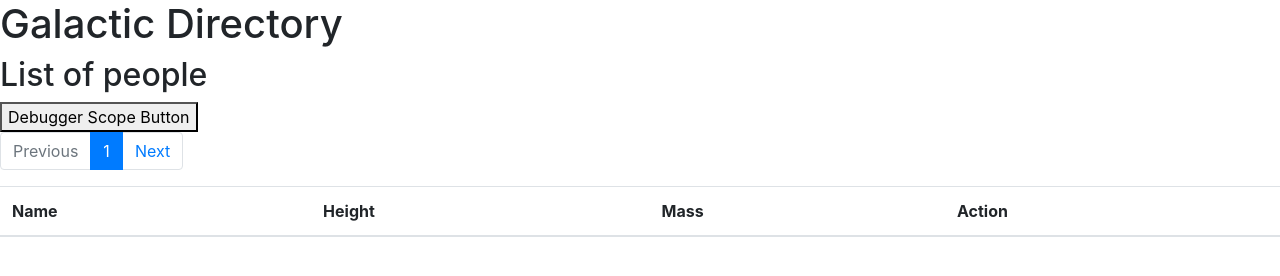
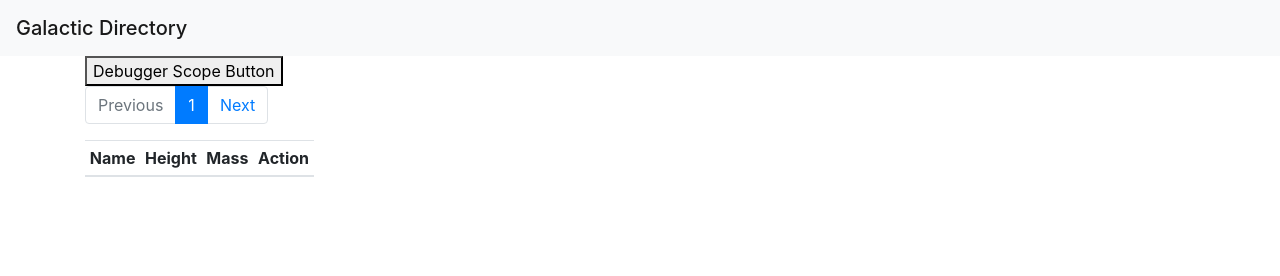
Before and after one commit to marclevetin/angularjs-star-wars, a website: page index.html in a window 1280 px wide. Drawn offline with nearby package versions, Linux system fonts and the light colour scheme; no server answers.

Commit message:
styled details div

```diff
--- a/index.html
+++ b/index.html
@@ -1,5 +1,6 @@
 <!DOCTYPE html>
 <html ng-app="app">
+
 <head>
     <meta charset="utf-8">
     <meta http-equiv="X-UA-Compatible" content="IE=edge">
@@ -9,9 +10,14 @@
     <link rel="stylesheet" href="https://maxcdn.bootstrapcdn.com/bootstrap/4.0.0/css/bootstrap.min.css" integrity="sha384-Gn5384xqQ1aoWXA+058RXPxPg6fy4IWvTNh0E263XmFcJlSAwiGgFAW/dAiS6JXm"
         crossorigin="anonymous">
 </head>
+
 <body ng-controller="mainController">
-        <h1>Galactic Directory</h1>
-        <h2>List of people</h2>
+    <nav class="navbar navbar-light bg-light">
+        <span class="navbar-brand mb-0 h1">Galactic Directory</span>
+    </nav>
+    <div class="container">
+        <div class="row">
+            <div class="col-sm-6">
                 <button ng-click="printToConsole()">Debugger Scope Button</button>
                 <!-- Table pagination -->
                 <nav aria-label="People table navigation">
@@ -28,10 +34,9 @@
                     </ul>
                 </nav>
                 <!-- End of table pagination -->
-        </div>
+
                 <!-- Table -->
-        <div class="table-responsive">
-            <table class="table table-striped">
+                    <table class="table table-responsive table-striped table-sm">
                         <thead>
                             <th>Name</th>
                             <th>Height</th>
@@ -47,16 +52,19 @@
                             </tr>
                         </tbody>
                     </table>
+                <!-- End of table -->
             </div>
-        <!-- End of table -->
             <!-- More details section -->
+            <div class="col-sm-6">
                 <div ng-if="showActivePerson">
-            <p>More details go here.</p>
-            <p ng-click="clearActive()">Close button</p>
+                    <h2>Details</h2>
+                    <button class="btn" ng-click="clearActive()">Close button</button>
                     <p ng-repeat="(key, value) in activePerson">{{key}}: {{value}}</p>
                 </div>
+            </div>
             <!-- End of more details section -->
-
+        </div>
+    </div>
     <script src="./node_modules/angular/angular.js"></script>
     <script src="https://code.jquery.com/jquery-3.2.1.slim.min.js" integrity="sha384-KJ3o2DKtIkvYIK3UENzmM7KCkRr/rE9/Qpg6aAZGJwFDMVNA/GpGFF93hXpG5KkN"
         crossorigin="anonymous"></script>
@@ -65,6 +73,6 @@
     <script src="https://maxcdn.bootstrapcdn.com/bootstrap/4.0.0/js/bootstrap.min.js" integrity="sha384-JZR6Spejh4U02d8jOt6vLEHfe/JQGiRRSQQxSfFWpi1MquVdAyjUar5+76PVCmYl"
         crossorigin="anonymous"></script>
     <script src="app.js"></script>
-        <!-- <script src="paging.js"></script> -->
 </body>
+
 </html>
```
Lines whose indentation alone changed are shown as unchanged.
